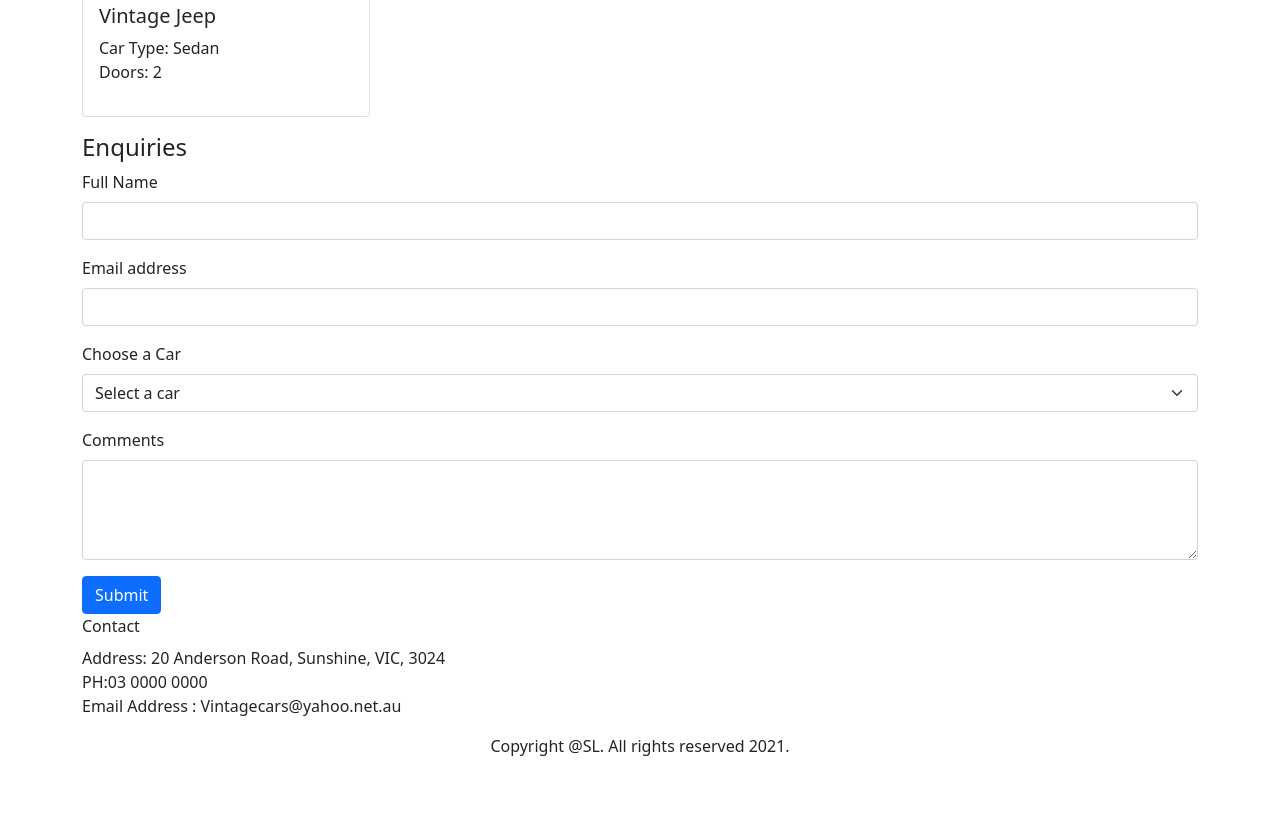
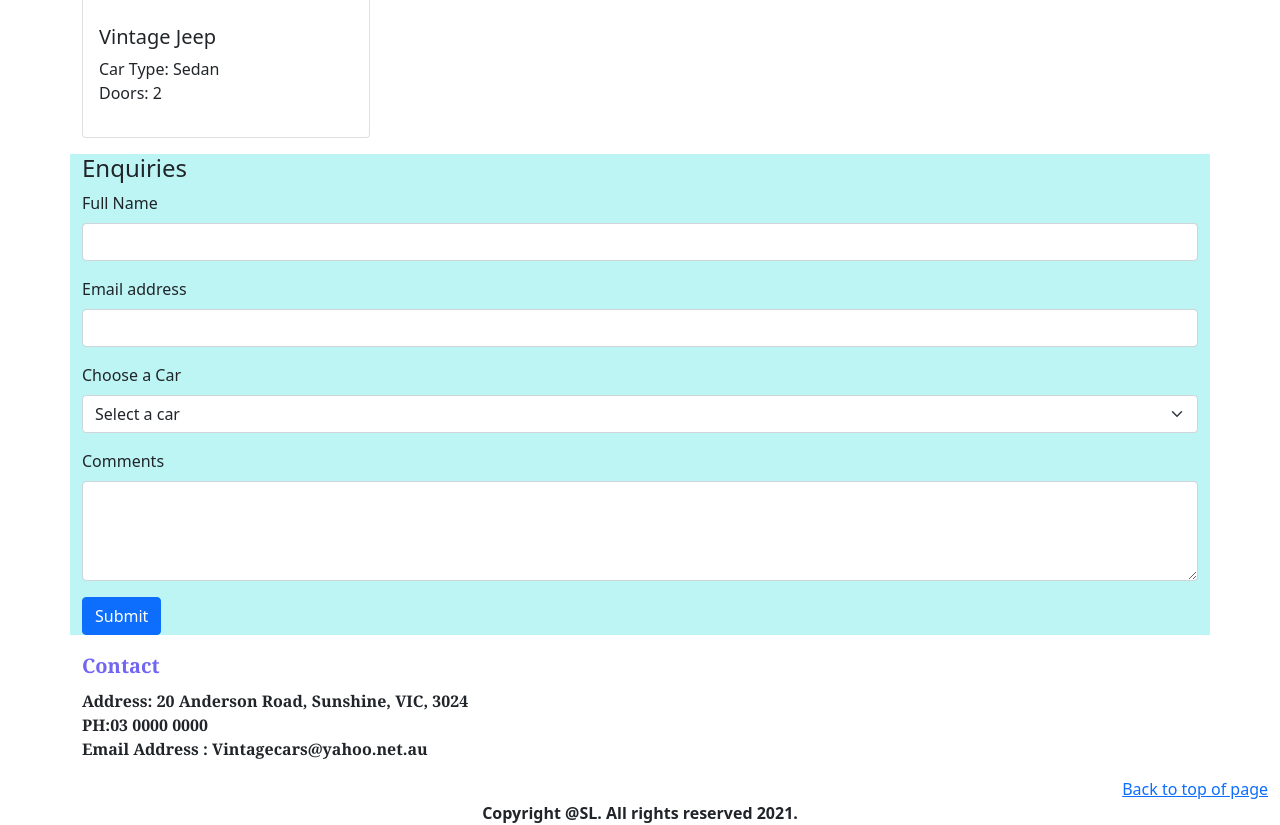
Before and after one commit to Sreevani-Sree/Sree-WebAssessment, a plain HTML site: page index.html in a window 1280 px wide. Shown: the part 720-1545 px from the top of the page. Before the commit the page ends 1478 px from the top, so only its background shows below. Drawn offline with nearby package versions, Linux system fonts and the light colour scheme.

Commit message:
css styling

```diff
--- a/css/styles.css
+++ b/css/styles.css
@@ -0,0 +1,27 @@
+
+#navbarNav{
+    font-weight: bold;
+    background-color:rgb(241, 163, 163);
+    }
+
+    #hire{
+       font-family: fantasy;
+       text-align: center;
+
+    }
+
+    .enquiriesstyle{
+        background-color:rgb(189, 245, 245);
+    }
+    #contactstyle{
+        font-weight: bold;
+        color: rgb(113, 101, 241);
+        font-size: 20px;
+    }
+    .contactstyle{
+        font-family: Georgia, 'Times New Roman', Times, serif;
+        font-weight: bold;
+    }
+    .top{
+        text-align: end;
+    }
--- a/index.html
+++ b/index.html
@@ -18,7 +18,8 @@
    <!-- Navbar starts here -->
    <nav class="navbar navbar-expand-lg navbar-light bg-light">
     <div class="container-fluid">
-      <a class="navbar-brand" href="#">VC</a>
+      <a class="navbar-brand" id="logo" href="#">
+        <img src="./images/logos.jpeg" alt="" width="60" height="50" class="d-inline-block align-text-top"></a>
       <button class="navbar-toggler" type="button" data-bs-toggle="collapse" data-bs-target="#navbarNav" aria-controls="navbarNav" aria-expanded="false" aria-label="Toggle navigation">
         <span class="navbar-toggler-icon"></span>
       </button>
@@ -45,11 +46,11 @@
 
    <!-- Cars list starts here -->
    <section class="container mt-3" id="cars">
-       <h4>Vintage cars for hire</h4>
+       <h4 class="container" id="hire">Vintage cars for hire</h4>
        <br>
 
      <!-- Row 1 start -->
-     <h5>Cars list</h5>
+     <h5>Car Listing</h5>
 
         <div class="row">
             <!-- Start Car 1 -->
@@ -75,6 +76,7 @@
                       Car Type: Sedan
                     <br>
                     Doors: 2</p>
+                    <br>
                 </div>
               </div>
           </div>
@@ -113,7 +115,7 @@
    <!-- Cars List ends here -->
 
     <!-- Enquiries starts here -->
-    <section class="container mt-3 enquiriesstyle" id="Enquiries">
+    <section class="container mt-3 enquiriesstyle" id="enquiries">
          <h4>Enquiries</h4>
     <form>
         <div class="mb-3">
@@ -144,10 +146,12 @@
           </div>
 
         <button type="submit" class="btn btn-primary">Submit</button>
-          <!-- Contact starts here -->
-          <section>
+        </section>
+
+        <!-- Contact starts here -->
+          <section class="container mt-3 contactstyle" id="contact">
             <div class="mb-3">
-                <label for="formGroupExampleInput" class="form-label">Contact</label>
+                <label for="formGroupExampleInput" class="form-label" id="contactstyle">Contact</label>
                 <p class="card-text">
                     Address: 20 Anderson Road, Sunshine, VIC, 3024
                     <br>
@@ -156,28 +160,22 @@
                     Email Address : Vintagecars@yahoo.net.au</p>
               </div>
             </section>
-
-
         <!-- contact ends here -->
-
+        <!-- Back to top Link Start-->
+        <section class="top">
+          <a class="container" href="#top">Back to top of page</a>
+        </section>
+          <!-- Back to top Link end -->
       </form>
     </section>
 
    <!-- Join us ends here -->
-
-
-
    <!-- Footer starts here -->
    <section>
-   <footer Class="container text-center">Copyright @SL. All rights reserved 2021.</footer>
+   <footer Class="container text-center fw-bold">Copyright @SL. All rights reserved 2021.</footer>
     </section>
 
    <!-- Footer ends here -->
-
-
-
-
-
 
     <!-- Option 1: Bootstrap Bundle with Popper -->
     <script src="https://cdn.jsdelivr.net/npm/bootstrap@5.0.2/dist/js/bootstrap.bundle.min.js" integrity="sha384-MrcW6ZMFYlzcLA8Nl+NtUVF0sA7MsXsP1UyJoMp4YLEuNSfAP+JcXn/tWtIaxVXM" crossorigin="anonymous"></script>
```
Also changed, not shown: images/logo.jpeg (added), images/logos.jpeg (added).
